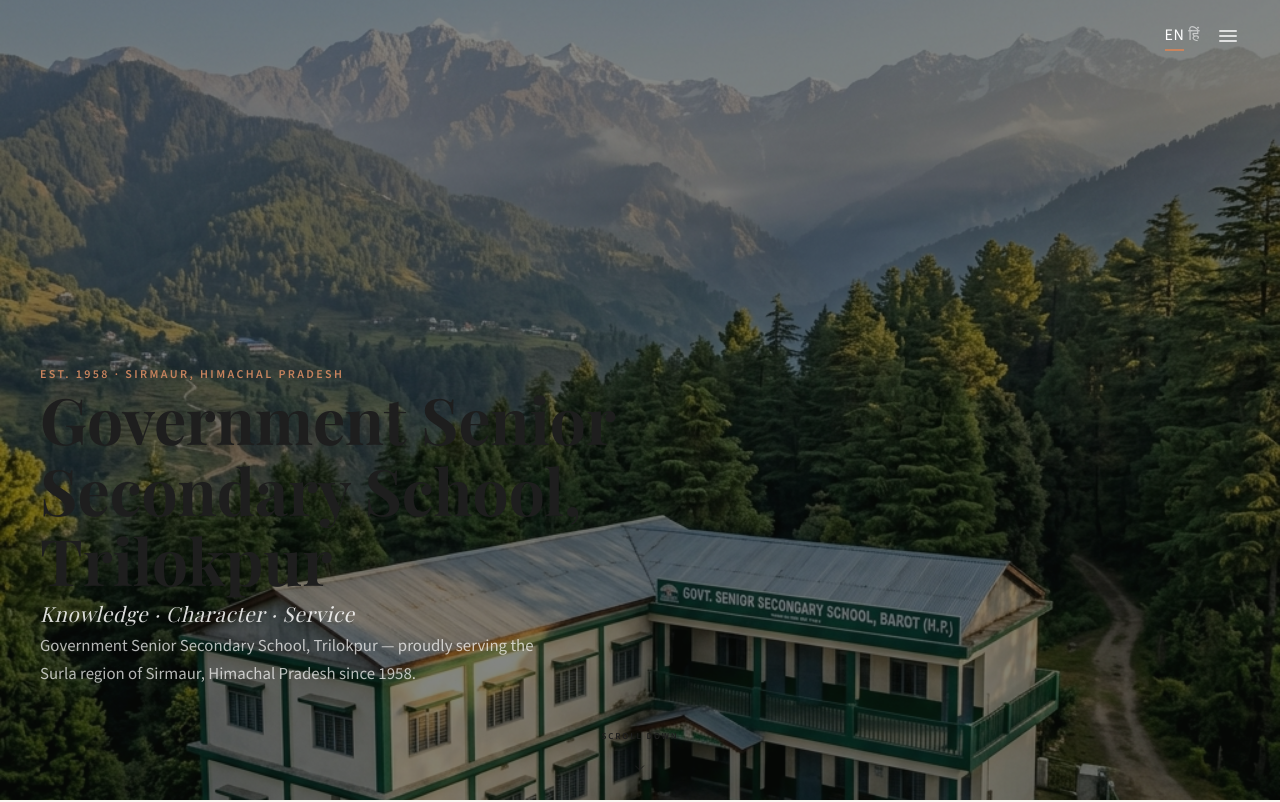
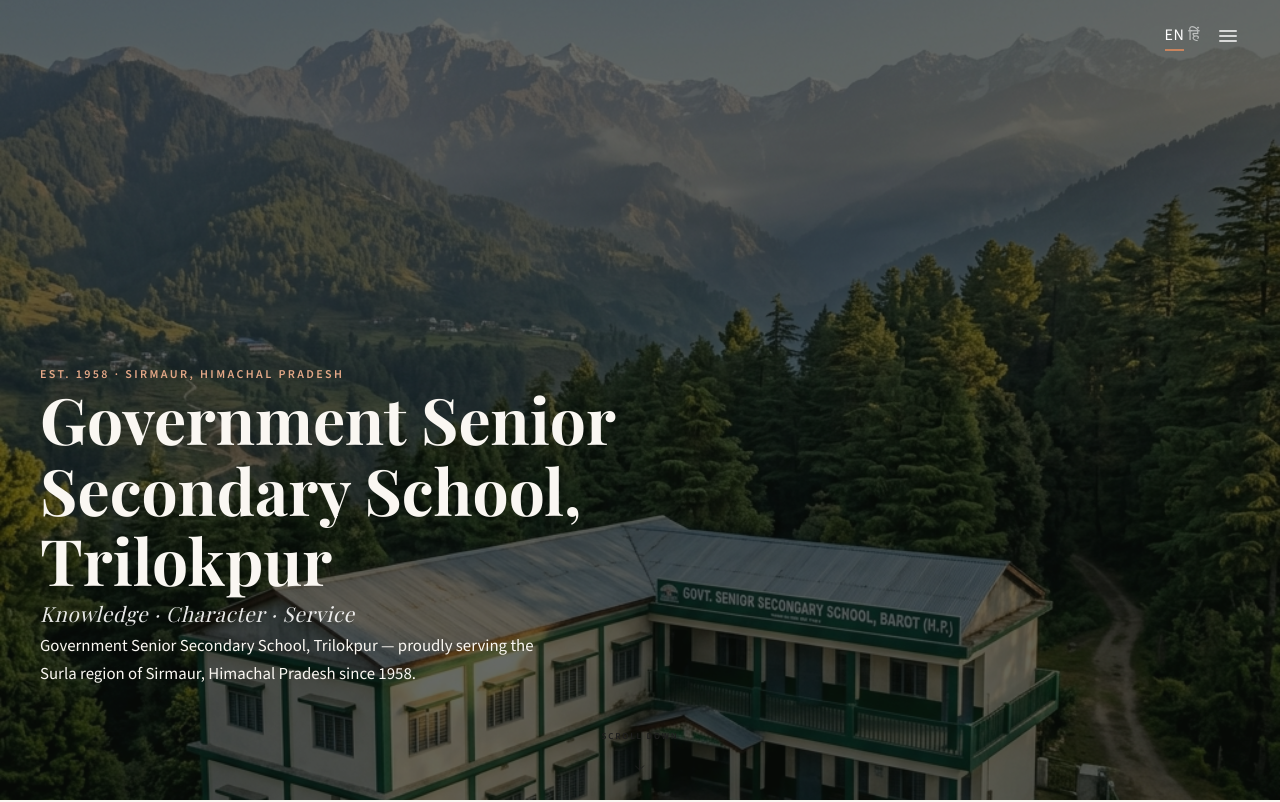
Before and after one commit to KhushiBagga20/GSSS-school-site, a Next.js app: page / in a window 1280 px wide. Shown: the top 802 px of the page. Built offline with nearby package versions, Linux system fonts and the light colour scheme.

Commit message:
style: enhance text color contrast and readability on Hero page

```diff
--- a/components/Hero/Hero.tsx
+++ b/components/Hero/Hero.tsx
@@ -51,7 +51,7 @@ export default function Hero() {
         {/* Dark overlay for text readability */}
         <div
           className="absolute inset-0"
-          style={{ backgroundColor: 'rgba(10, 15, 10, 0.5)' }}
+          style={{ backgroundColor: 'rgba(10, 15, 10, 0.62)' }}
         />
       </motion.div>
 
@@ -76,7 +76,7 @@ export default function Hero() {
             fontWeight: 600,
             letterSpacing: '0.2em',
             textTransform: 'uppercase',
-            color: 'var(--color-terracotta)',
+            color: '#E5A988',
           }}
         >
           {t('hero.established')} · {t('hero.location')}
@@ -87,12 +87,13 @@ export default function Hero() {
           initial={{ opacity: 0, y: 30 }}
           animate={{ opacity: 1, y: 0 }}
           transition={{ duration: 0.8, delay: 0.25, ease: [0.22, 1, 0.36, 1] }}
-          className="text-white mb-4"
+          className="mb-4"
           style={{
             fontFamily: 'var(--font-heading)',
             fontSize: 'clamp(2.2rem, 6vw, 4rem)',
             fontWeight: 700,
             lineHeight: 1.1,
+            color: '#FAF7F2',
           }}
         >
           {schoolInfo.fullName}
@@ -109,7 +110,7 @@ export default function Hero() {
             fontSize: 'clamp(1rem, 2.5vw, 1.3rem)',
             fontWeight: 400,
             fontStyle: 'italic',
-            color: 'rgba(255, 255, 255, 0.85)',
+            color: 'rgba(255, 255, 255, 0.9)',
             letterSpacing: '0.03em',
           }}
         >
@@ -122,7 +123,7 @@ export default function Hero() {
           animate={{ opacity: 1, y: 0 }}
           transition={{ duration: 0.7, delay: 0.6, ease: [0.22, 1, 0.36, 1] }}
           style={{
-            color: 'rgba(255,255,255,0.7)',
+            color: '#FAF7F2',
             fontFamily: 'var(--font-body)',
             fontSize: 'clamp(0.9rem, 1.8vw, 1.05rem)',
             maxWidth: '520px',
```
